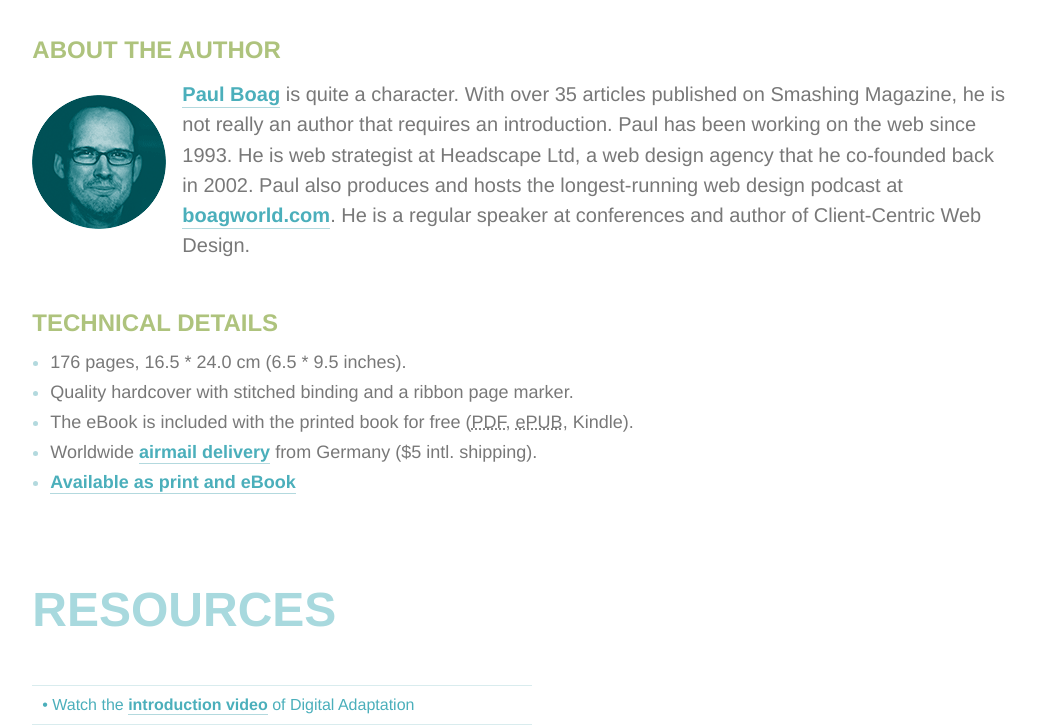
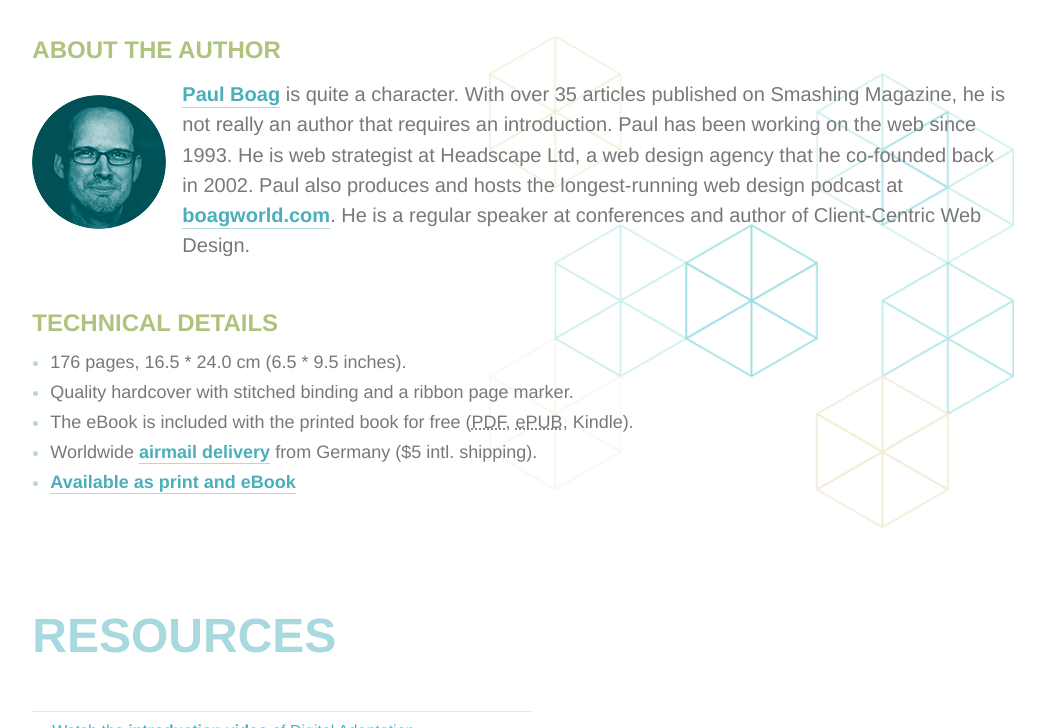
Before and after one commit to smashingmagazine/digitaladaptation, a website: page index.html in a window 1280 px wide. Shown: the part 3711-4439 px from the top of the page, without its empty margins (117-1162 px from the left). Drawn offline with nearby package versions, Linux system fonts and the light colour scheme; a web font is replaced by a local one.

Commit message:
Added some background illustrations to the site

```diff
--- a/css/adaptation.css
+++ b/css/adaptation.css
@@ -846,6 +846,9 @@
     padding-bottom: 3.236em;
     background: url(../images/meeting-footer.png) no-repeat 0% bottom, url(../images/handshake-footer.png) no-repeat 100% bottom;
   }
+  .the-book .buy-it-now {
+    background: url(../images/clouds-buy-left.png) no-repeat 0 0, url(../images/clouds-buy-right.png) no-repeat 100% 0;
+  }
 }
 @media screen and (min-width: 68.75em) {
   .manifesto h2 {
@@ -872,6 +875,16 @@
   .preamble h1 {
     padding-top: 4.854em;
   }
+  .cubes-background {
+    background-image: url(../images/cubes-details.png);
+    background-repeat: no-repeat;
+    background-position: 100% 100%;
+    -webkit-background-size: contain;
+    background-size: contain;
+  }
+  .technical-details {
+    padding-bottom: 1.618em;
+  }
 }
 @media screen and (min-width: 78.125em) {
   .preamble h1 {
@@ -883,6 +896,9 @@
   }
 }
 @media screen and (min-width: 86.875em) {
+  .the-book .buy-it-now {
+    background: url(../images/clouds-buy-left.png) no-repeat 0 0, url(../images/clouds-buy-right.png) no-repeat 50% 0;
+  }
   .the-book .buy-it-now .shopping-button {
     margin-left: 0;
   }
--- a/index.html
+++ b/index.html
@@ -233,6 +233,7 @@
 			</table>
 		</section>
 
+		<div class="cubes-background">
 			<section class="author clearfix">
 				<h3>About The Author</h3>
 				<div class="illustration-left paul">
@@ -251,6 +252,7 @@
 					<li><span><a href="https://shop.smashingmagazine.com/digital-adaptation-book.html">Available as print and eBook</a></span></li>
 				</ul>
 			</section>
+		</div>
 
 		<section id="resources" class="resources">
 			<h2>Resources</h2>
```
Also changed, not shown: css/adaptation.min.css, images/clouds-buy-left.png (added), images/clouds-buy-right.png (added), images/cubes-details.png (added). Lines whose indentation alone changed are shown as unchanged.
